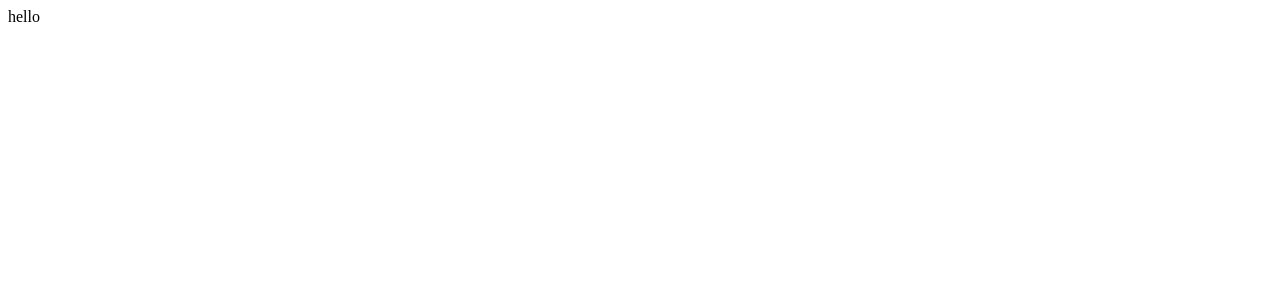
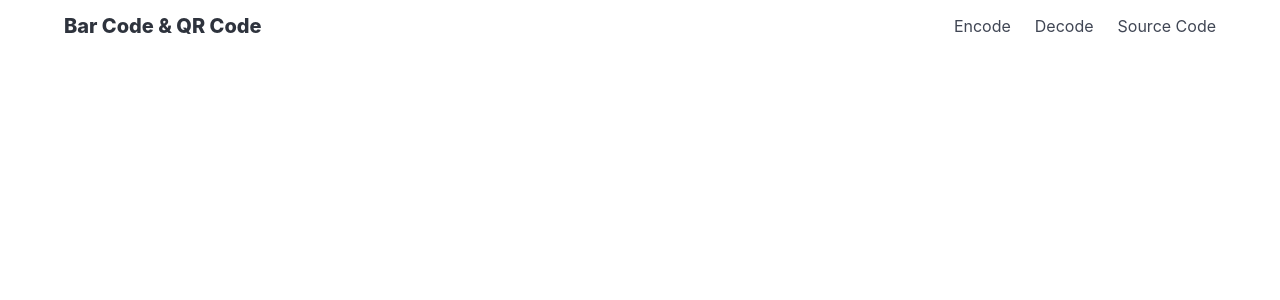
Before and after one commit to ppzreboot/barcode-decoder, a React (Vite) app: page / in a window 1280 px wide. Shown: the top 300 px of the page. Built offline with nearby package versions, Linux system fonts and the light colour scheme.

Commit message:
feat: app header

```diff
--- a/src/biz/app.tsx
+++ /dev/null
@@ -1,4 +0,0 @@
-export
-function App() {
-  return <div>hello</div>
-}
--- /dev/null
+++ b/src/biz/ui/app.tsx
@@ -0,0 +1,8 @@
+import { Header } from './header'
+
+export
+function App() {
+  return <>
+    <Header />
+  </>
+}
--- /dev/null
+++ b/src/biz/ui/header.tsx
@@ -0,0 +1,36 @@
+import { useState } from 'react'
+import { Link } from 'wouter'
+
+export
+function Header() {
+  const [active, set_active] = useState(false)
+  const active_class = active ? ' is-active' : ''
+
+  return <header>
+    <nav className='navbar'>
+      <div className='container'>
+        <div className='navbar-brand'>
+          <Link className='navbar-item' href='/'>
+            <h1
+              className='title is-5'
+            >Bar Code & QR Code</h1>
+          </Link>
+          <div
+            role='button'
+            className={'navbar-burger' + active_class}
+            onClick={() => set_active(!active)}
+          >
+            <span /><span /><span /><span />
+          </div>
+        </div>
+        <div className={'navbar-menu' + active_class}>
+          <div className='navbar-end'>
+            <Link className='navbar-item' href='/encode'>Encode</Link>
+            <Link className='navbar-item' href='/decode'>Decode</Link>
+            <a className='navbar-item' href='https://github.com/ppzreboot/barcode-qrcode-utils' target='_blank'>Source Code</a>
+          </div>
+        </div>
+      </div>
+    </nav>
+  </header>
+}
--- a/src/main.tsx
+++ b/src/main.tsx
@@ -1,7 +1,8 @@
 import { StrictMode } from 'react'
 import { createRoot } from 'react-dom/client'
-import { App } from './biz/app.tsx'
+import { App } from './biz/ui/app.tsx'
 import './global.css'
+import 'bulma/css/bulma.min.css'
 
 createRoot(document.getElementById('root')!).render(
   <StrictMode>
```
Also changed, not shown: package.json (+3 -4 lines), 1 other file (tests, documents, lock files or other folders).
